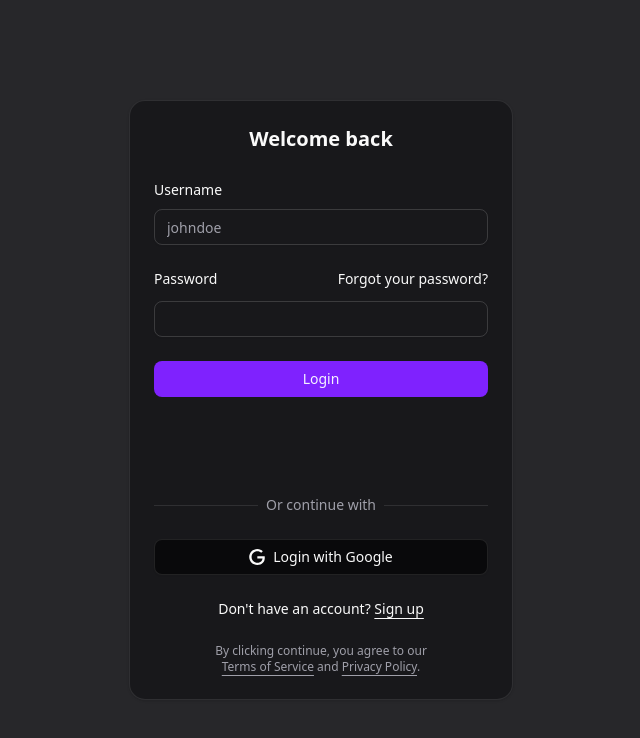
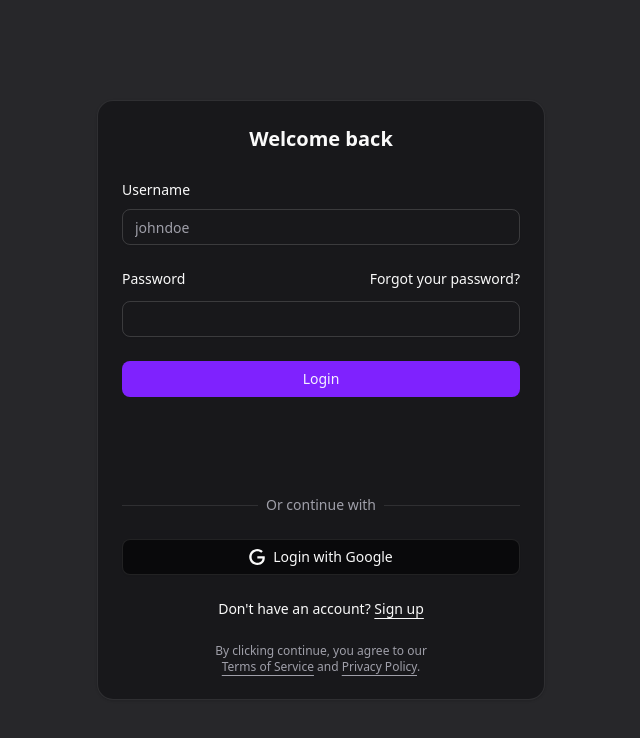
Before and after one commit to YudoTLE/velony-frontend, a Next.js app: page /auth/login in a window 1280 px wide. Shown: the top 738 px of the page, without its empty margins (319-959 px from the left). Built offline with nearby package versions, Linux system fonts and the light colour scheme.

Commit message:
refactor: simplify layout structure in login and register pages; update card width in forms

```diff
--- a/src/app/auth/login/page.tsx
+++ b/src/app/auth/login/page.tsx
@@ -1,13 +1,9 @@
-import { GalleryVerticalEnd } from 'lucide-react';
-
 import { LoginForm } from '@/components/login-form';
 
 export default function LoginPage() {
   return (
-    <div className="bg-muted flex min-h-svh flex-col items-center justify-center gap-6 p-6 md:p-10">
-      <div className="flex w-full max-w-sm flex-col gap-6">
-        <LoginForm />
-      </div>
+    <div className="bg-muted flex min-h-svh flex-col items-center justify-center p-6 md:p-10">
+      <LoginForm />
     </div>
   );
 }
--- a/src/app/auth/register/page.tsx
+++ b/src/app/auth/register/page.tsx
@@ -2,10 +2,8 @@ import { RegisterForm } from '@/components/register-form';
 
 export default function RegisterPage() {
   return (
-    <div className="bg-muted flex min-h-svh flex-col items-center justify-center gap-6 p-6 md:p-10">
-      <div className="flex w-full max-w-sm flex-col gap-6">
-        <RegisterForm />
-      </div>
+    <div className="bg-muted flex min-h-svh flex-col items-center justify-center p-6 md:p-10">
+      <RegisterForm />
     </div>
   );
 }
--- a/src/app/globals.css
+++ b/src/app/globals.css
@@ -84,3 +84,22 @@
     @apply bg-background text-foreground;
   }
 }
+
+/* Remove autofill effect */
+input:-webkit-autofill,
+input:-webkit-autofill:hover,
+input:-webkit-autofill:focus,
+input:-webkit-autofill:active {
+  -webkit-box-shadow: 0 0 0 1000px transparent inset !important;
+  box-shadow: 0 0 0 1000px transparent inset !important;
+  background-color: transparent !important;
+  background-image: none !important;
+  -webkit-text-fill-color: oklch(0.985 0 0) !important;
+  color: oklch(0.985 0 0) !important;
+  transition: background-color 5000s ease-in-out 0s !important;
+}
+
+/* Force override any autofill styling */
+input:-webkit-autofill::first-line {
+  color: oklch(0.985 0 0) !important;
+}
--- a/src/components/login-form.tsx
+++ b/src/components/login-form.tsx
@@ -18,7 +18,7 @@ export function LoginForm({
 }: React.ComponentProps<'div'>) {
   return (
     <div className={cn('flex flex-col gap-6', className)} {...props}>
-      <Card className="rounded-2xl w-full max-w-sm min-h-[600px] flex flex-col">
+      <Card className="rounded-2xl w-full max-w-md min-h-[600px] flex flex-col">
         <CardHeader className="text-center">
           <CardTitle className="text-xl">Welcome back</CardTitle>
         </CardHeader>
--- a/src/components/register-form.tsx
+++ b/src/components/register-form.tsx
@@ -500,7 +500,7 @@ export function RegisterForm({
 
   return (
     <div className={cn('flex flex-col gap-6', className)} {...props}>
-      <Card className="rounded-2xl w-full max-w-sm min-h-[600px] flex flex-col">
+      <Card className="rounded-2xl w-full max-w-md min-h-[600px] flex flex-col">
         <CardHeader className="text-center">
           <CardTitle className="text-xl">
             {STEPS.find((step) => step.id === currentStep)?.title}
```
